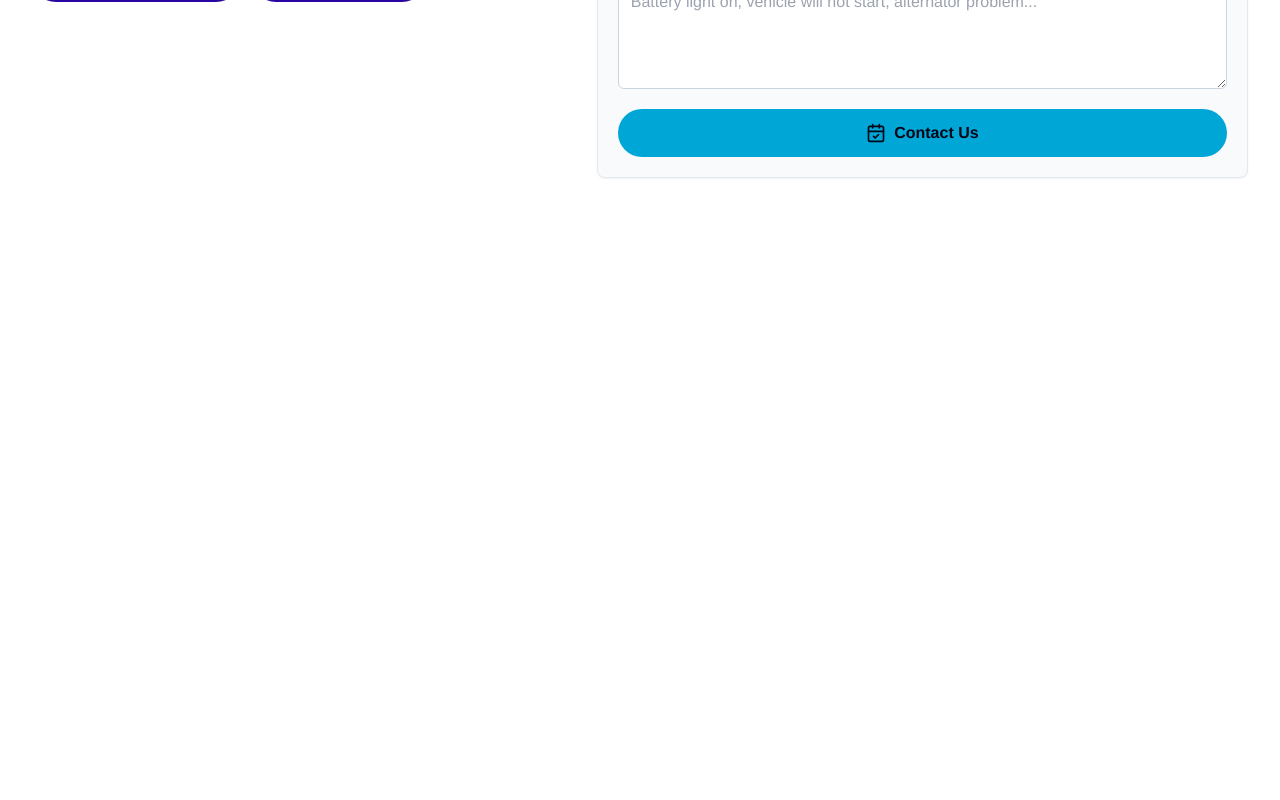
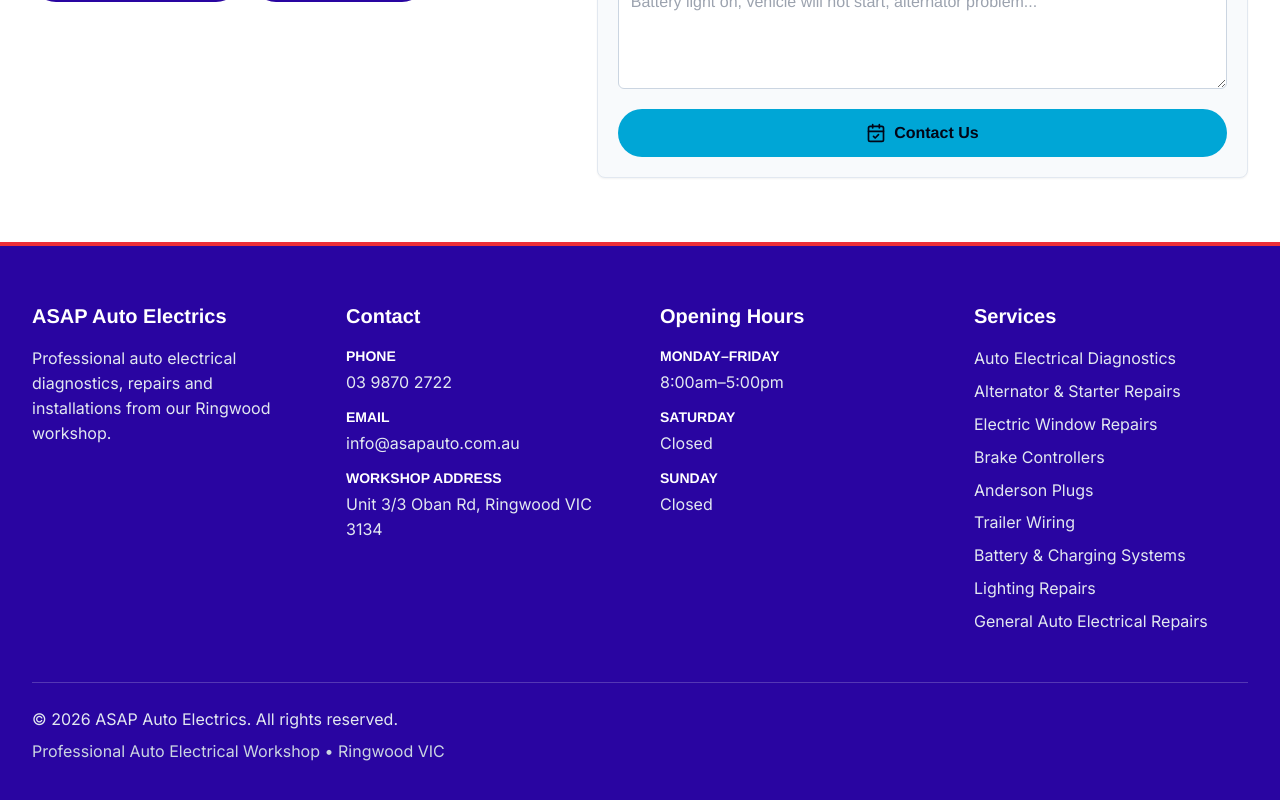
Before and after one commit to Geeza1/ASAP-Services-Website, a Next.js app: page / in a window 1280 px wide. Shown: the part 3705-4505 px from the top of the page. Before the commit the page ends 3947 px from the top, so only its background shows below. Built offline with nearby package versions, Linux system fonts and the light colour scheme.

Commit message:
added footer

```diff
--- a/app/page.tsx
+++ b/app/page.tsx
@@ -12,6 +12,7 @@ import {
 } from "lucide-react";
 import { GoogleReviews } from "../components/home/GoogleReviews";
 import { ContactForm } from "../components/forms/ContactForm";
+import { SiteFooter } from "../components/layout/SiteFooter";
 
 const primaryPhone = "03 9870 2722";
 
@@ -347,6 +348,8 @@ export default function Home() {
         </div>
       </section>
 
+      <SiteFooter />
+
       <div className="fixed inset-x-0 bottom-0 z-30 grid grid-cols-2 border-t border-slate-200 bg-white/96 p-3 shadow-[0_-8px_28px_rgba(15,23,42,0.12)] backdrop-blur md:hidden">
         <a href="tel:0398702722" className="inline-flex min-h-12 items-center justify-center gap-2 rounded-full bg-asap-purple font-black text-white">
           <Phone aria-hidden size={18} />
--- /dev/null
+++ b/components/layout/SiteFooter.tsx
@@ -0,0 +1,91 @@
+const contactEmail = "info@asapauto.com.au";
+const phoneDisplay = "03 9870 2722";
+const phoneHref = "tel:0398702722";
+const workshopAddress = "Unit 3/3 Oban Rd, Ringwood VIC 3134";
+
+const footerServices = [
+  "Auto Electrical Diagnostics",
+  "Alternator & Starter Repairs",
+  "Electric Window Repairs",
+  "Brake Controllers",
+  "Anderson Plugs",
+  "Trailer Wiring",
+  "Battery & Charging Systems",
+  "Lighting Repairs",
+  "General Auto Electrical Repairs"
+];
+
+export function SiteFooter() {
+  return (
+    <footer className="border-t-4 border-asap-red bg-asap-purple px-4 py-14 text-white sm:px-6 lg:px-8">
+      <div className="mx-auto max-w-7xl">
+        <div className="grid gap-10 md:grid-cols-2 lg:grid-cols-4">
+          <div>
+            <h2 className="text-xl font-black text-white">ASAP Auto Electrics</h2>
+            <p className="reading-text mt-4 text-slate-200">
+              Professional auto electrical diagnostics, repairs and installations from our Ringwood workshop.
+            </p>
+          </div>
+
+          <div>
+            <h2 className="text-xl font-black text-white">Contact</h2>
+            <dl className="mt-4 grid gap-3">
+              <div>
+                <dt className="text-sm font-black uppercase text-white">Phone</dt>
+                <dd className="reading-text mt-1 text-slate-200">
+                  <a className="transition hover:text-asap-cyan" href={phoneHref}>
+                    {phoneDisplay}
+                  </a>
+                </dd>
+              </div>
+              <div>
+                <dt className="text-sm font-black uppercase text-white">Email</dt>
+                <dd className="reading-text mt-1 text-slate-200">
+                  <a className="transition hover:text-asap-cyan" href={`mailto:${contactEmail}`}>
+                    {contactEmail}
+                  </a>
+                </dd>
+              </div>
+              <div>
+                <dt className="text-sm font-black uppercase text-white">Workshop address</dt>
+                <dd className="reading-text mt-1 text-slate-200">{workshopAddress}</dd>
+              </div>
+            </dl>
+          </div>
+
+          <div>
+            <h2 className="text-xl font-black text-white">Opening Hours</h2>
+            <dl className="mt-4 grid gap-3">
+              <div>
+                <dt className="text-sm font-black uppercase text-white">Monday&ndash;Friday</dt>
+                <dd className="reading-text mt-1 text-slate-200">8:00am&ndash;5:00pm</dd>
+              </div>
+              <div>
+                <dt className="text-sm font-black uppercase text-white">Saturday</dt>
+                <dd className="reading-text mt-1 text-slate-200">Closed</dd>
+              </div>
+              <div>
+                <dt className="text-sm font-black uppercase text-white">Sunday</dt>
+                <dd className="reading-text mt-1 text-slate-200">Closed</dd>
+              </div>
+            </dl>
+          </div>
+
+          <div>
+            <h2 className="text-xl font-black text-white">Services</h2>
+            <ul className="reading-text mt-4 grid gap-2 text-slate-200">
+              {footerServices.map((service) => (
+                <li key={service}>{service}</li>
+              ))}
+            </ul>
+          </div>
+        </div>
+
+        <div className="mt-12 border-t border-white/20 pt-6">
+          <p className="reading-text text-slate-200">&copy; 2026 ASAP Auto Electrics. All rights reserved.</p>
+          <p className="reading-text mt-2 text-slate-300">Professional Auto Electrical Workshop &bull; Ringwood VIC</p>
+        </div>
+      </div>
+    </footer>
+  );
+}
```
